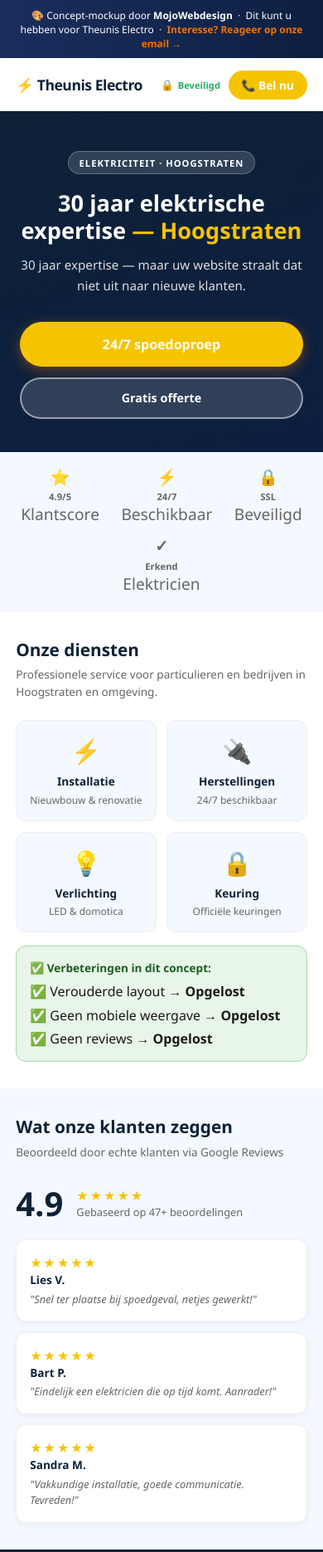
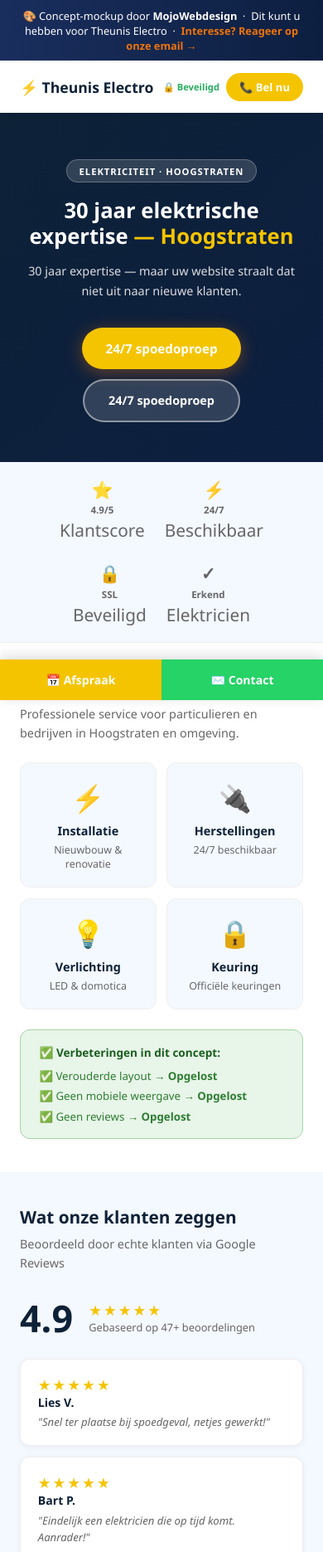
Before and after one commit to NiyyahDrive/theunis-electro, a plain HTML site: page index.html in a window 390 px wide. Shown: the top 1871 px of the page at 83% size. Drawn offline with Linux system fonts and the light colour scheme.

Commit message:
fix: responsive desktop layout + WhatsApp/Call CTAs

```diff
--- a/index.html
+++ b/index.html
@@ -5,41 +5,41 @@
 <meta name="viewport" content="width=device-width,initial-scale=1.0">
 <title>Theunis Electro | 30 jaar elektrische expertise</title>
 <link rel="stylesheet" href="style.css">
-<style>
-:root{--primary:#0d2137;--accent:#f5c400;--bg2:#f4f8ff}
-</style>
+<style>:root{--primary:#0d2137;--accent:#f5c400;--bg2:#f4f8ff}</style>
 </head>
 <body>
 
 <div class="demo-banner">
-  🎨 Concept-mockup door <strong>MojoWebdesign</strong> &nbsp;·&nbsp;
-  Dit kunt u hebben voor Theunis Electro &nbsp;·&nbsp;
+  🎨 Concept-mockup door <strong>MojoWebdesign</strong> &nbsp;·&nbsp; Dit kunt u hebben voor Theunis Electro &nbsp;·&nbsp;
   <a href="mailto:mojosabri@gmail.com">Interesse? Reageer op onze email →</a>
 </div>
 
 <nav>
   <div class="nav-logo">⚡ Theunis Electro</div>
-  <div style="display:flex;align-items:center;gap:.6rem">
-    <div class="ssl-indicator">Beveiligd</div>
+  <div class="nav-actions">
+    <span class="ssl-indicator">Beveiligd</span>
+
     <a href="#contact" class="nav-cta">📞 Bel nu</a>
   </div>
 </nav>
 
 <section class="hero">
+  <div class="hero-inner">
     <div class="hero-badge">Elektriciteit · Hoogstraten</div>
     <h1>30 jaar elektrische expertise <span>— Hoogstraten</span></h1>
     <p>30 jaar expertise — maar uw website straalt dat niet uit naar nieuwe klanten.</p>
     <div class="hero-buttons">
       <a href="#booking" class="btn-primary">24/7 spoedoproep</a>
-    <a href="#diensten" class="btn-secondary">Gratis offerte</a>
+
+      <a href="#booking" class="btn-secondary">24/7 spoedoproep</a>
+    </div>
   </div>
 </section>
 
-<div class="trust-bar">
-  <div class="trust-item"><span>⭐</span>4.9/5<span style="font-weight:400">Klantscore</span></div><div class="trust-item"><span>⚡</span>24/7<span style="font-weight:400">Beschikbaar</span></div><div class="trust-item"><span>🔒</span>SSL<span style="font-weight:400">Beveiligd</span></div><div class="trust-item"><span>✓</span>Erkend<span style="font-weight:400">Elektricien</span></div>
-</div>
+<div class="trust-bar"><div class="trust-item"><span>⭐</span>4.9/5<span style="font-weight:400">Klantscore</span></div><div class="trust-item"><span>⚡</span>24/7<span style="font-weight:400">Beschikbaar</span></div><div class="trust-item"><span>🔒</span>SSL<span style="font-weight:400">Beveiligd</span></div><div class="trust-item"><span>✓</span>Erkend<span style="font-weight:400">Elektricien</span></div></div>
 
 <section id="diensten">
+  <div class="section-inner">
     <h2>Onze diensten</h2>
     <p class="section-sub">Professionele service voor particulieren en bedrijven in Hoogstraten en omgeving.</p>
     <div class="services-grid"><div class="service-card"><div class="icon">⚡</div><h3>Installatie</h3><p>Nieuwbouw & renovatie</p></div>
@@ -47,19 +47,18 @@
 <div class="service-card"><div class="icon">💡</div><h3>Verlichting</h3><p>LED & domotica</p></div>
 <div class="service-card"><div class="icon">🔒</div><h3>Keuring</h3><p>Officiële keuringen</p></div>
 </div>
-
-<div style="background:#e8f5e9;border-radius:12px;padding:1rem;margin-top:1rem;border:1px solid #a5d6a7">
-  <p style="font-weight:800;color:#1b5e20;font-size:.85rem;margin-bottom:.5rem">✅ Verbeteringen in dit concept:</p>
-  <ul style="list-style:none;display:flex;flex-direction:column;gap:.4rem">
-    <li>✅ Verouderde layout → <strong>Opgelost</strong></li><li>✅ Geen mobiele weergave → <strong>Opgelost</strong></li><li>✅ Geen reviews → <strong>Opgelost</strong></li>
-  </ul>
+    <div class="improvements">
+  <p>✅ Verbeteringen in dit concept:</p>
+  <ul><li>✅ Verouderde layout → <strong>Opgelost</strong></li><li>✅ Geen mobiele weergave → <strong>Opgelost</strong></li><li>✅ Geen reviews → <strong>Opgelost</strong></li></ul>
+</div>
   </div>
 </section>
 
 <section class="reviews-section">
+  <div class="section-inner">
     <h2>Wat onze klanten zeggen</h2>
     <p class="section-sub">Beoordeeld door echte klanten via Google Reviews</p>
-  <div style="display:flex;align-items:center;gap:1rem;margin-bottom:.5rem">
+    <div class="review-header">
       <div class="review-score">4.9</div>
       <div>
         <div class="stars">★★★★★</div>
@@ -67,9 +66,23 @@
       </div>
     </div>
     <div class="reviews-grid"><div class="review-card"><div class="stars">★★★★★</div><div class="reviewer">Lies V.</div><div class="review-text">"Snel ter plaatse bij spoedgeval, netjes gewerkt!"</div></div><div class="review-card"><div class="stars">★★★★★</div><div class="reviewer">Bart P.</div><div class="review-text">"Eindelijk een elektricien die op tijd komt. Aanrader!"</div></div><div class="review-card"><div class="stars">★★★★★</div><div class="reviewer">Sandra M.</div><div class="review-text">"Vakkundige installatie, goede communicatie. Tevreden!"</div></div></div>
+  </div>
 </section>
 
+<div class="cta-strip">
+  <div class="cta-strip-inner">
+    <h2>Klaar om te starten?</h2>
+    <p>Neem vandaag nog contact op — wij reageren binnen 24 uur.</p>
+    <div class="cta-strip-buttons">
+
+
+      <a href="#booking" class="btn-white">📅 24/7 spoedoproep</a>
+    </div>
+  </div>
+</div>
+
 <section id="booking" class="booking-section">
+  <div class="section-inner">
     <h2>Afspraak inplannen</h2>
     <p class="section-sub">Ook voor spoedgevallen</p>
     <div class="booking-form">
@@ -79,12 +92,15 @@
 <select><option>Selecteer dienst</option></select>
 <textarea placeholder="Bijkomende informatie (optioneel)" rows="3"></textarea>
 <button class="btn-submit" onclick="alert('Dit is een concept-demo. Neem contact op met MojoWebdesign via mojosabri@gmail.com')">Verstuur aanvraag →</button></div>
+  </div>
 </section>
 
 <section id="contact">
-  <h2>Contact & Locatie</h2>
+  <div class="section-inner">
+    <h2>Contact &amp; Locatie</h2>
     <p class="section-sub">Bereikbaar voor vragen, afspraken en spoedgevallen.</p>
     <div class="contact-items">
+
 
       <div class="contact-item"><span class="ci-icon">📍</span><div><div class="ci-text">Hoogstraten</div><div class="ci-label">Werkgebied: 25km radius</div></div></div>
       <div class="contact-item"><span class="ci-icon">🕐</span><div><div class="ci-text">Ma–Vr: 8u–18u</div><div class="ci-label">Openingsuren</div></div></div>
@@ -93,6 +109,7 @@
       <span style="font-size:2rem">🗺️</span>
       <span>Google Maps — Hoogstraten</span>
     </div>
+  </div>
 </section>
 
 <footer>
@@ -100,10 +117,15 @@
   <div>Elektriciteit · Hoogstraten</div>
   <div class="ssl-footer">🔒 Beveiligd met SSL · HTTPS</div>
   <div class="mojo-credit">
-    Concept-mockup gemaakt door <a href="mailto:mojosabri@gmail.com">MojoWebdesign</a> ·
-    Bekijk alle verbeterpunten voor uw echte website
+    Concept-mockup door <a href="mailto:mojosabri@gmail.com">MojoWebdesign</a> · Interesse in uw eigen professionele website?
   </div>
 </footer>
 
+<!-- Sticky bottom bar — mobile only -->
+<div class="sticky-bottom">
+  <a href="#booking" class="sticky-call">📅 Afspraak</a>
+  <a href="#booking" class="sticky-wa">✉️ Contact</a>
+</div>
+
 </body>
 </html>
--- a/style.css
+++ b/style.css
@@ -1,110 +1,157 @@
-/* MojoWebdesign — Lead Mockup Shared Styles */
+/* MojoWebdesign — Lead Mockup — Fully Responsive */
 *,*::before,*::after{box-sizing:border-box;margin:0;padding:0}
 :root{
   --primary:#1a2e5e;--accent:#f0730a;--text:#1a1a1a;--muted:#666;
   --bg:#fff;--bg2:#f8f9fa;--radius:12px;--shadow:0 4px 24px rgba(0,0,0,.10);
+  --green:#25d366;--max:1100px;
 }
 html{font-size:16px;scroll-behavior:smooth}
-body{font-family:'Segoe UI',Arial,sans-serif;color:var(--text);background:var(--bg);max-width:480px;margin:0 auto}
+body{font-family:'Segoe UI',Arial,sans-serif;color:var(--text);background:var(--bg);padding-bottom:64px}
 
 /* DEMO BANNER */
 .demo-banner{
   background:linear-gradient(90deg,#1a2e5e,#0d1f40);
-  color:#fff;font-size:.75rem;text-align:center;padding:.6rem 1rem;
-  position:sticky;top:0;z-index:100;
+  color:#fff;font-size:.8rem;text-align:center;padding:.6rem 1rem;
+  position:sticky;top:0;z-index:200;
 }
 .demo-banner a{color:#f0730a;font-weight:700;text-decoration:none}
-.demo-banner a:hover{text-decoration:underline}
 
 /* NAV */
 nav{
   display:flex;align-items:center;justify-content:space-between;
-  padding:.9rem 1.2rem;background:var(--bg);
-  box-shadow:0 2px 8px rgba(0,0,0,.08);position:sticky;top:36px;z-index:90;
+  padding:.9rem 1.5rem;background:var(--bg);
+  box-shadow:0 2px 8px rgba(0,0,0,.08);position:sticky;top:33px;z-index:100;
 }
-.nav-logo{font-size:1.1rem;font-weight:800;color:var(--primary);letter-spacing:-.5px}
+.nav-logo{font-size:1.1rem;font-weight:800;color:var(--primary)}
+.nav-actions{display:flex;align-items:center;gap:.5rem;flex-wrap:wrap}
 .nav-cta{
   background:var(--accent);color:#fff;border:none;
-  padding:.5rem 1rem;border-radius:24px;font-weight:700;font-size:.85rem;
-  cursor:pointer;text-decoration:none;display:inline-block;
+  padding:.5rem 1rem;border-radius:24px;font-weight:700;font-size:.82rem;
+  text-decoration:none;display:inline-flex;align-items:center;gap:.3rem;
 }
-.ssl-indicator{
-  display:flex;align-items:center;gap:.3rem;font-size:.7rem;color:#27ae60;font-weight:600;
+.nav-wa{
+  background:var(--green);color:#fff;
+  padding:.5rem 1rem;border-radius:24px;font-weight:700;font-size:.82rem;
+  text-decoration:none;display:inline-flex;align-items:center;gap:.3rem;
 }
-.ssl-indicator::before{content:"🔒";font-size:.8rem}
+.ssl-indicator{font-size:.7rem;color:#27ae60;font-weight:600}
+.ssl-indicator::before{content:"🔒 "}
 
 /* HERO */
 .hero{
-  background:linear-gradient(160deg,var(--primary) 0%,#0d1f40 100%);
-  color:#fff;padding:3rem 1.5rem 2.5rem;text-align:center;
+  background:linear-gradient(135deg,var(--primary) 0%,#0d1f40 100%);
+  color:#fff;padding:3.5rem 1.5rem 3rem;text-align:center;
 }
+.hero-inner{max-width:var(--max);margin:0 auto}
 .hero-badge{
   display:inline-block;background:rgba(255,255,255,.15);
   backdrop-filter:blur(8px);border:1px solid rgba(255,255,255,.25);
   color:#fff;font-size:.7rem;font-weight:700;letter-spacing:1px;
-  text-transform:uppercase;padding:.35rem .8rem;border-radius:20px;margin-bottom:1.2rem;
+  text-transform:uppercase;padding:.35rem .9rem;border-radius:20px;margin-bottom:1.2rem;
 }
-.hero h1{font-size:1.7rem;font-weight:900;line-height:1.2;margin-bottom:.8rem}
+.hero h1{font-size:clamp(1.6rem,4vw,2.8rem);font-weight:900;line-height:1.2;margin-bottom:.9rem}
 .hero h1 span{color:var(--accent)}
-.hero p{font-size:.95rem;opacity:.85;margin-bottom:2rem;line-height:1.6}
-.hero-buttons{display:flex;flex-direction:column;gap:.8rem}
+.hero p{font-size:clamp(.9rem,2vw,1.05rem);opacity:.85;margin-bottom:2rem;line-height:1.65;max-width:640px;margin-left:auto;margin-right:auto}
+.hero-buttons{display:flex;flex-wrap:wrap;gap:.75rem;justify-content:center}
 .btn-primary{
   background:var(--accent);color:#fff;text-decoration:none;
-  padding:1rem 2rem;border-radius:30px;font-weight:800;font-size:1rem;
-  display:block;text-align:center;box-shadow:0 4px 16px rgba(240,115,10,.4);
+  padding:.95rem 1.8rem;border-radius:30px;font-weight:800;font-size:.95rem;
+  display:inline-flex;align-items:center;gap:.4rem;
+  box-shadow:0 4px 20px rgba(240,115,10,.4);
 }
 .btn-secondary{
-  background:rgba(255,255,255,.15);border:2px solid rgba(255,255,255,.5);
-  color:#fff;text-decoration:none;padding:.85rem 2rem;border-radius:30px;
-  font-weight:700;font-size:.9rem;display:block;text-align:center;
+  background:rgba(255,255,255,.15);border:2px solid rgba(255,255,255,.45);
+  color:#fff;text-decoration:none;padding:.9rem 1.8rem;border-radius:30px;
+  font-weight:700;font-size:.9rem;display:inline-flex;align-items:center;gap:.4rem;
+}
+.btn-wa{
+  background:var(--green);color:#fff;text-decoration:none;
+  padding:.95rem 1.8rem;border-radius:30px;font-weight:800;font-size:.95rem;
+  display:inline-flex;align-items:center;gap:.4rem;
+  box-shadow:0 4px 20px rgba(37,211,102,.35);
 }
 
 /* TRUST BAR */
 .trust-bar{
-  display:flex;justify-content:space-around;align-items:center;
-  padding:1rem;background:var(--bg2);border-bottom:1px solid #eee;
-  flex-wrap:wrap;gap:.5rem;
+  display:flex;justify-content:center;align-items:center;
+  padding:1.2rem 1.5rem;background:var(--bg2);border-bottom:1px solid #eee;
+  flex-wrap:wrap;gap:1.5rem;
 }
-.trust-item{display:flex;flex-direction:column;align-items:center;font-size:.7rem;color:var(--muted);font-weight:600}
-.trust-item span{font-size:1.2rem;margin-bottom:.2rem}
+.trust-item{display:flex;flex-direction:column;align-items:center;font-size:.72rem;color:var(--muted);font-weight:600;gap:.2rem}
+.trust-item span{font-size:1.3rem}
 
 /* SECTIONS */
-section{padding:2rem 1.2rem}
-section h2{font-size:1.3rem;font-weight:800;color:var(--primary);margin-bottom:.4rem}
-section .section-sub{color:var(--muted);font-size:.85rem;margin-bottom:1.5rem;line-height:1.5}
+section{padding:2.5rem 1.5rem}
+.section-inner{max-width:var(--max);margin:0 auto}
+section h2{font-size:clamp(1.3rem,3vw,1.9rem);font-weight:800;color:var(--primary);margin-bottom:.4rem}
+section .section-sub{color:var(--muted);font-size:.9rem;margin-bottom:1.5rem;line-height:1.6}
 
 /* SERVICES GRID */
 .services-grid{display:grid;grid-template-columns:1fr 1fr;gap:.8rem}
 .service-card{
-  background:var(--bg2);border-radius:var(--radius);padding:1rem;
-  text-align:center;border:1px solid #eee;
+  background:var(--bg2);border-radius:var(--radius);padding:1.2rem;
+  text-align:center;border:1px solid #eee;transition:box-shadow .2s,transform .2s;
 }
-.service-card .icon{font-size:1.8rem;margin-bottom:.5rem}
-.service-card h3{font-size:.85rem;font-weight:700;color:var(--primary)}
-.service-card p{font-size:.75rem;color:var(--muted);margin-top:.3rem}
+.service-card:hover{box-shadow:var(--shadow);transform:translateY(-2px)}
+.service-card .icon{font-size:2rem;margin-bottom:.6rem}
+.service-card h3{font-size:.9rem;font-weight:700;color:var(--primary)}
+.service-card p{font-size:.78rem;color:var(--muted);margin-top:.3rem}
+
+/* IMPROVEMENTS */
+.improvements{
+  background:#e8f5e9;border-radius:var(--radius);padding:1.1rem 1.4rem;
+  margin-top:1.5rem;border:1px solid #a5d6a7;
+}
+.improvements p{font-weight:800;color:#1b5e20;font-size:.85rem;margin-bottom:.6rem}
+.improvements ul{list-style:none;display:flex;flex-direction:column;gap:.4rem}
+.improvements li{font-size:.83rem;color:#2e7d32}
+
+/* CTA STRIP */
+.cta-strip{
+  background:linear-gradient(135deg,var(--accent) 0%,#c8590a 100%);
+  padding:2.5rem 1.5rem;text-align:center;
+}
+.cta-strip-inner{max-width:var(--max);margin:0 auto}
+.cta-strip h2{color:#fff;font-size:clamp(1.3rem,3vw,1.8rem);font-weight:900;margin-bottom:.5rem}
+.cta-strip p{color:rgba(255,255,255,.85);font-size:.92rem;margin-bottom:1.5rem}
+.cta-strip-buttons{display:flex;flex-wrap:wrap;gap:.8rem;justify-content:center}
+.btn-white{
+  background:#fff;color:var(--accent);text-decoration:none;
+  padding:.95rem 1.8rem;border-radius:30px;font-weight:800;font-size:.95rem;
+  display:inline-flex;align-items:center;gap:.4rem;
+}
+.btn-white-wa{
+  background:var(--green);color:#fff;text-decoration:none;
+  padding:.95rem 1.8rem;border-radius:30px;font-weight:800;font-size:.95rem;
+  display:inline-flex;align-items:center;gap:.4rem;
+}
 
 /* REVIEWS */
 .reviews-section{background:var(--bg2)}
-.stars{color:#f5c400;font-size:1rem;letter-spacing:2px}
-.review-score{font-size:2.5rem;font-weight:900;color:var(--primary)}
+.review-header{display:flex;align-items:center;gap:1.2rem;margin-bottom:1.2rem;flex-wrap:wrap}
+.stars{color:#f5c400;font-size:1.1rem;letter-spacing:2px}
+.review-score{font-size:2.8rem;font-weight:900;color:var(--primary)}
 .review-count{font-size:.8rem;color:var(--muted)}
-.reviews-grid{display:flex;flex-direction:column;gap:.8rem;margin-top:1rem}
+.reviews-grid{display:grid;grid-template-columns:1fr;gap:.8rem}
 .review-card{
-  background:#fff;border-radius:var(--radius);padding:1rem;
+  background:#fff;border-radius:var(--radius);padding:1.1rem 1.3rem;
   border:1px solid #eee;box-shadow:0 2px 8px rgba(0,0,0,.05);
 }
-.reviewer{font-weight:700;font-size:.85rem;color:var(--primary)}
-.review-text{font-size:.8rem;color:var(--muted);margin-top:.3rem;line-height:1.5;font-style:italic}
+.reviewer{font-weight:700;font-size:.88rem;color:var(--primary)}
+.review-text{font-size:.82rem;color:var(--muted);margin-top:.3rem;line-height:1.55;font-style:italic}
 
-/* BOOKING / CTA SECTION */
+/* BOOKING */
 .booking-section{background:var(--primary);color:#fff;text-align:center}
 .booking-section h2{color:#fff}
 .booking-section .section-sub{color:rgba(255,255,255,.75)}
-.booking-form{display:flex;flex-direction:column;gap:.8rem;margin-top:1.2rem}
+.booking-form{
+  display:grid;grid-template-columns:1fr;gap:.8rem;
+  margin-top:1.4rem;max-width:560px;margin-left:auto;margin-right:auto;
+}
 .booking-form input,.booking-form select,.booking-form textarea{
-  padding:.9rem 1rem;border-radius:var(--radius);border:2px solid rgba(255,255,255,.25);
-  background:rgba(255,255,255,.1);color:#fff;font-size:.9rem;
-  outline:none;
+  padding:.9rem 1rem;border-radius:var(--radius);
+  border:2px solid rgba(255,255,255,.25);
+  background:rgba(255,255,255,.1);color:#fff;font-size:.9rem;outline:none;
 }
 .booking-form input::placeholder,.booking-form textarea::placeholder{color:rgba(255,255,255,.5)}
 .booking-form .btn-submit{
@@ -113,41 +160,65 @@
 }
 
 /* CONTACT */
-.contact-items{display:flex;flex-direction:column;gap:1rem;margin-top:1rem}
+.contact-items{display:flex;flex-direction:column;gap:.8rem;margin-top:1rem}
 .contact-item{
   display:flex;align-items:center;gap:.8rem;
-  background:var(--bg2);padding:.9rem 1rem;border-radius:var(--radius);
-  text-decoration:none;color:var(--text);border:1px solid #eee;
+  background:var(--bg2);padding:.9rem 1.1rem;border-radius:var(--radius);
+  text-decoration:none;color:var(--text);border:1px solid #eee;transition:box-shadow .2s;
 }
+.contact-item:hover{box-shadow:var(--shadow)}
 .contact-item .ci-icon{font-size:1.3rem}
-.contact-item .ci-text{font-size:.85rem}
+.contact-item .ci-text{font-size:.88rem;font-weight:600}
 .contact-item .ci-label{font-size:.7rem;color:var(--muted)}
 .map-placeholder{
-  background:#e8edf2;border-radius:var(--radius);height:180px;
+  background:#e8edf2;border-radius:var(--radius);height:200px;
   display:flex;align-items:center;justify-content:center;
   margin-top:1rem;color:var(--muted);font-size:.85rem;
   border:2px dashed #c8d0da;flex-direction:column;gap:.5rem;
 }
 
+/* STICKY BOTTOM BAR — mobile only */
+.sticky-bottom{
+  position:fixed;bottom:0;left:0;right:0;
+  display:flex;z-index:300;
+  box-shadow:0 -3px 16px rgba(0,0,0,.15);
+}
+.sticky-bottom a{
+  flex:1;padding:.95rem .5rem;text-align:center;font-weight:800;font-size:.88rem;
+  text-decoration:none;display:flex;align-items:center;justify-content:center;gap:.35rem;
+}
+.sticky-call{background:var(--accent);color:#fff}
+.sticky-wa{background:var(--green);color:#fff}
+
 /* FOOTER */
 footer{
   background:#0d1f40;color:rgba(255,255,255,.6);text-align:center;
-  padding:1.5rem 1rem;font-size:.75rem;
+  padding:1.8rem 1rem;font-size:.78rem;
 }
-footer .footer-logo{color:#fff;font-weight:900;font-size:1rem;margin-bottom:.5rem}
-footer .ssl-footer{color:#27ae60;font-size:.75rem;margin:.5rem 0}
+footer .footer-logo{color:#fff;font-weight:900;font-size:1rem;margin-bottom:.4rem}
+footer .ssl-footer{color:#27ae60;font-size:.78rem;margin:.4rem 0}
 footer .mojo-credit{
-  margin-top:.8rem;padding-top:.8rem;border-top:1px solid rgba(255,255,255,.1);
-  font-size:.7rem;
+  margin-top:.8rem;padding-top:.8rem;border-top:1px solid rgba(255,255,255,.1);font-size:.72rem;
 }
 footer .mojo-credit a{color:var(--accent);text-decoration:none;font-weight:700}
 
-/* BADGE COMPONENTS */
-.cert-badges{display:flex;flex-wrap:wrap;gap:.5rem;margin-top:.8rem}
-.badge{
-  background:#fff;border:1px solid #e0e0e0;border-radius:8px;
-  padding:.4rem .8rem;font-size:.72rem;font-weight:700;color:var(--primary);
-  display:inline-flex;align-items:center;gap:.3rem;
+/* ── TABLET / DESKTOP ── */
+@media(min-width:640px){
+  body{padding-bottom:0}
+  .sticky-bottom{display:none}
+  .services-grid{grid-template-columns:repeat(4,1fr)}
+  .reviews-grid{grid-template-columns:repeat(3,1fr)}
+  .contact-items{flex-direction:row;flex-wrap:wrap}
+  .contact-item{flex:1;min-width:180px}
+  .booking-form{grid-template-columns:1fr 1fr}
+  .booking-form textarea,.booking-form .btn-submit{grid-column:1/-1}
+  nav{padding:.9rem 2rem}
+  section{padding:3.5rem 2rem}
 }
 
-@media(min-width:480px){body{box-shadow:0 0 40px rgba(0,0,0,.1)}}
+@media(min-width:1024px){
+  .hero{padding:5rem 2rem 4rem}
+  .hero h1{font-size:3rem}
+  section{padding:4.5rem 2rem}
+  .service-card{padding:1.8rem}
+}
```
Lines whose indentation alone changed are shown as unchanged.
